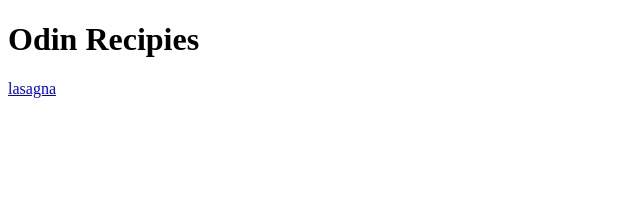
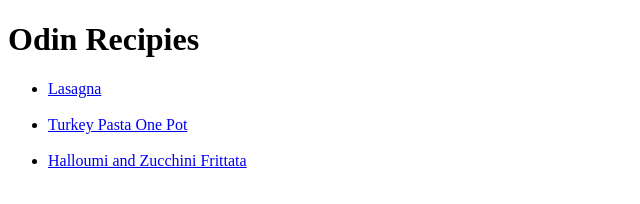
Before and after one commit to Arkance/odin-recipes, a plain HTML site: page index.html in a window 1280 px wide. Shown: the whole page, without its empty margins (0-640 px from the left). Drawn offline with Linux system fonts and the light colour scheme.

Commit message:
update index.html links

```diff
--- a/index.html
+++ b/index.html
@@ -6,6 +6,12 @@
 </head>
 <body>
     <h1>Odin Recipies</h1>
-    <a href="recipes/lasagna.html">lasagna</a>
+    <ul>
+    <li><a href="recipes/lasagna.html">Lasagna</a></li>
+    <br/>
+    <li><a href="recipes/turkey-pasta.html">Turkey Pasta One Pot</a></li>
+    <br/>
+   <li><a href="recipes/frittata.html">Halloumi and Zucchini Frittata</a></li>
+</ul>
 </body>
 </html>
```
